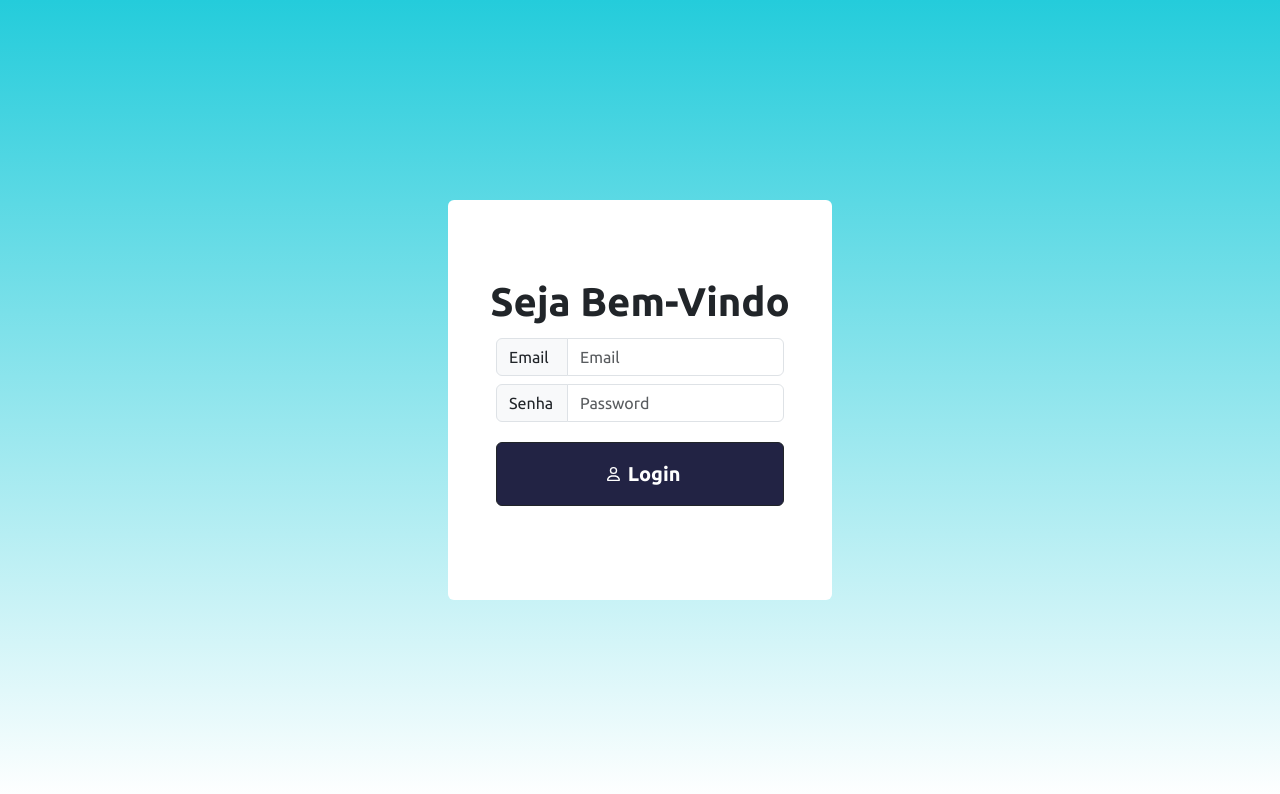
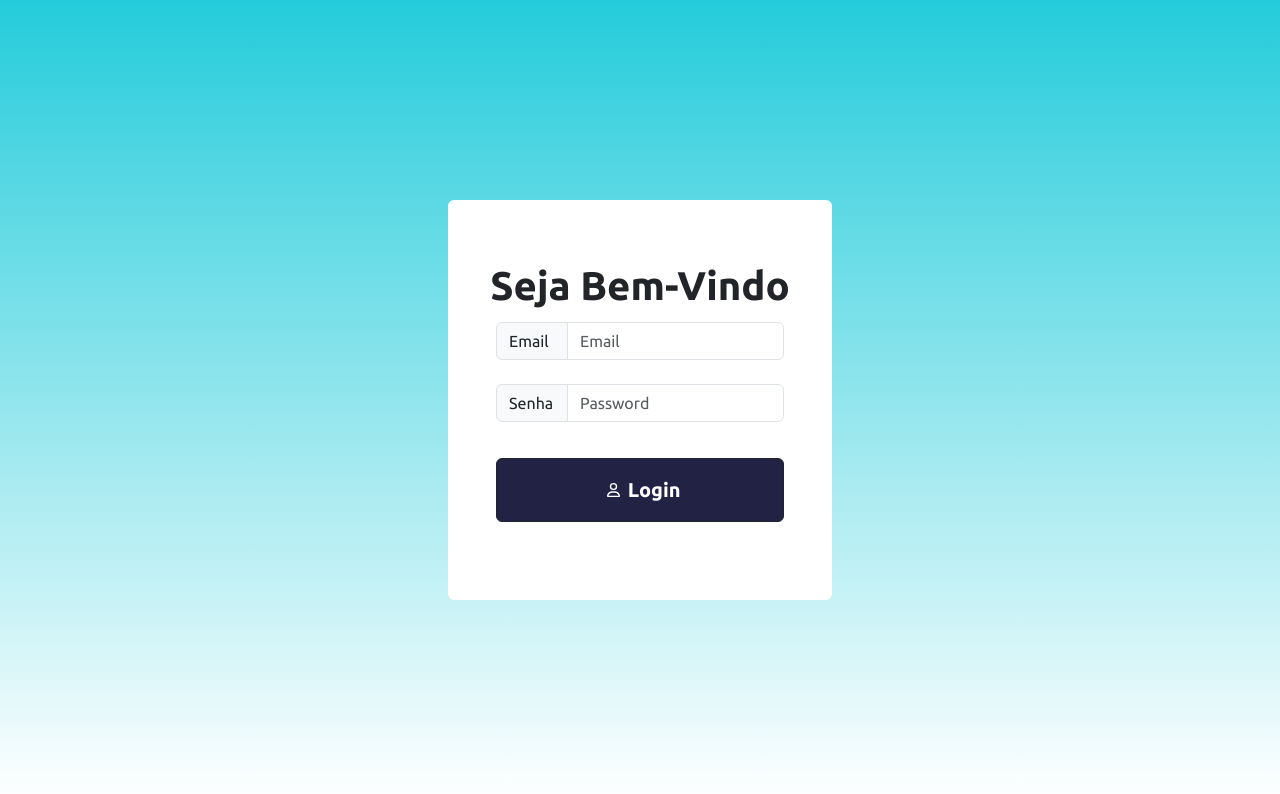
Before and after one commit to Martarelli/bevi-frontend-react, a React (Vite) app: page /login in a window 1280 px wide. Shown: the top 794 px of the page. Built offline with nearby package versions, Linux system fonts and the light colour scheme.

Commit message:
feat: update style

```diff
--- a/src/pages/login/login.jsx
+++ b/src/pages/login/login.jsx
@@ -40,7 +40,7 @@ const schema = object({
     <div className="d-flex align-items-center justify-content-center w-100 h-100">
         <div className="form__box background-box rounded d-flex flex-column align-items-center justify-content-center">
             <h1 className="fw-bold">Seja Bem-Vindo</h1>
-            <form className="w-100 px-5" onSubmit={handleSubmit(onSubmit)} >
+            <form className="w-100 px-5 d-flex flex-column gap-3" onSubmit={handleSubmit(onSubmit)} >
                 <div>
                     <div className="input-group input-group-md py-1 w-100 border-primary">
                         <span className="input-group-text  w-25">Email</span>
```
